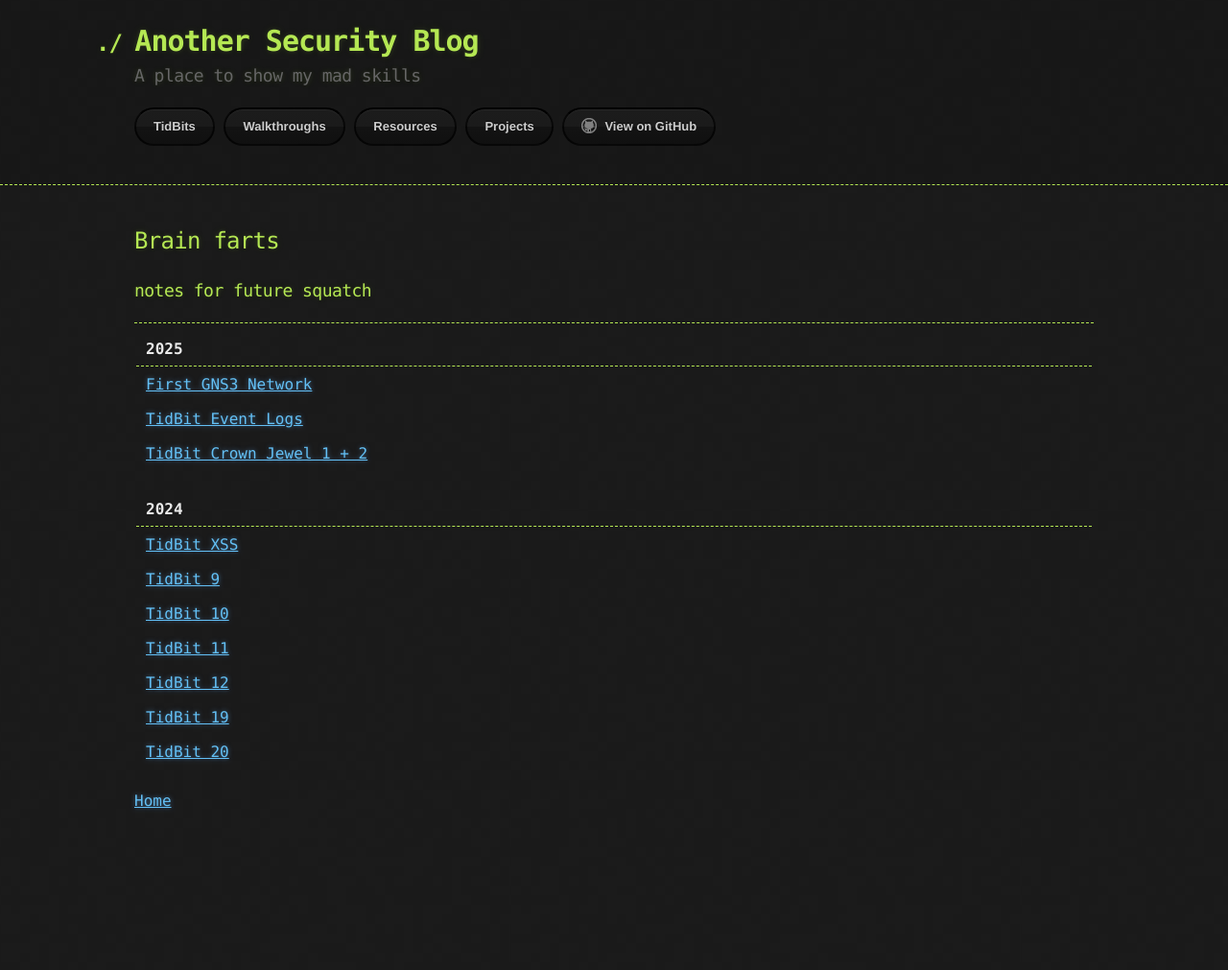
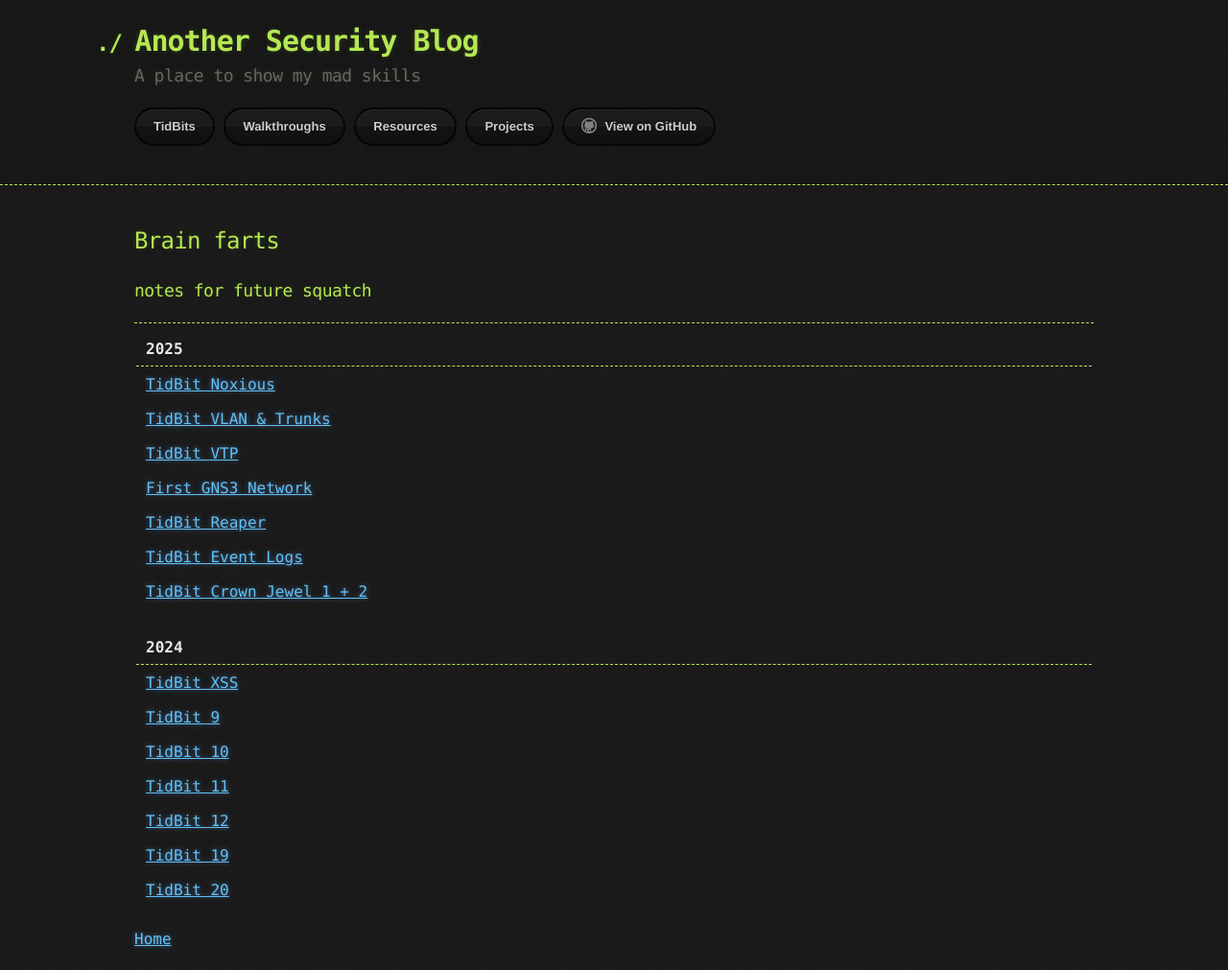
Before and after one commit to CyberCasquatch/cybercasquatch.github.io, a Jekyll site: the page built from TidBits-Main.md, in a window 1280 px wide. Shown: the whole page at 96% size. Built offline with Jekyll 4.4.1, drawn with Linux system fonts in a browser that asks for light colours; before the commit the page ends 900 px from its top, so only the background shows below that.

Commit message:
Update TidBits-Main.md

```diff
--- a/TidBits-Main.md
+++ b/TidBits-Main.md
@@ -14,7 +14,11 @@ comments: false
 
 |2025               |
 |:------------------|
+|[TidBit Noxious](_posts/TidBits/2025-05-26-TBNoxious.md) |
+|[TidBit VLAN & Trunks](_posts/TidBits/2025-05-26-vlans&trunkspt2.md) |
+|[TidBit VTP](_posts/TidBits/2025-05-23-vlansgns3.md) |
 |[First GNS3 Network](_posts/TidBits/2025-05-18-FirstGNS3.md) |
+|[TidBit Reaper](_posts/TidBits/2025-05-17-TBReaper.md) |
 |[TidBit Event Logs](_posts/TidBits/2025-05-16-EventLogs.md) |
 |[TidBit Crown Jewel 1 + 2](_posts/TidBits/2025-05-16-TBCJ12.md) |
 
```
